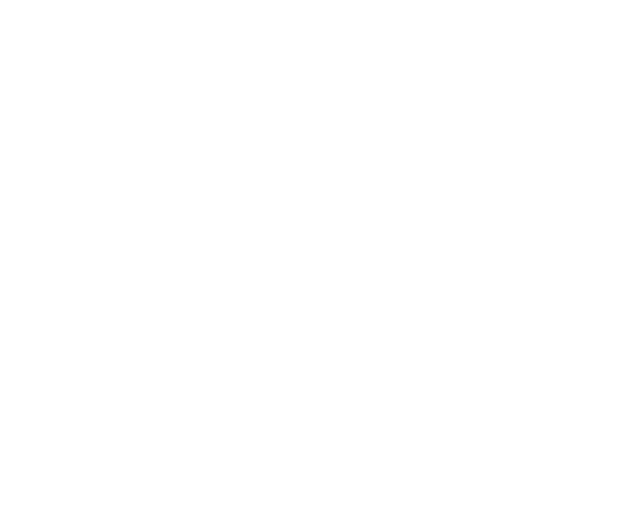
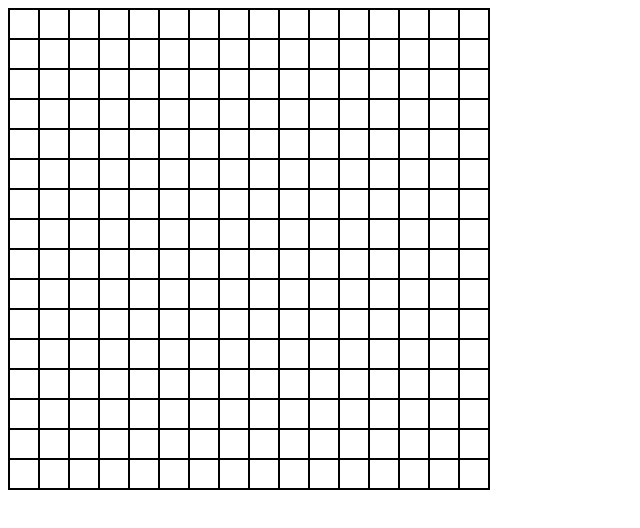
Before and after one commit to jasonzenarosa/etch-a-sketch, a plain HTML site: page index.html in a window 1280 px wide. Shown: the whole page, without its empty margins (0-640 px from the left). Drawn offline with Linux system fonts and the light colour scheme.

Commit message:
16x16 canvas

```diff
--- a/index.html
+++ b/index.html
@@ -4,9 +4,12 @@
     <meta charset="UTF-8">
     <meta http-equiv="X-UA-Compatible" content="IE=edge">
     <meta name="viewport" content="width=device-width, initial-scale=1.0">
-    <title>Etch a Sketch</title>
+    <link rel="stylesheet" href="styles.css">
+    <title>Pixel Art</title>
 </head>
 <body>
+
+    <div class="container"></div>
     <script src="script.js"></script>
 </body>
 </html></html>
--- a/script.js
+++ b/script.js
@@ -0,0 +1,19 @@
+const container = document.querySelector('.container');
+
+for (let i = 0; i < 16; i++) {
+    let row = document.createElement('div');
+    row.classList.add('row');
+    for (let j = 0; j < 16; j++) {
+        let pixel = document.createElement('div');
+        pixel.classList.add('pixel');
+        row.appendChild(pixel);
+    }
+    container.appendChild(row);
+}
+
+const pixels = document.querySelectorAll('.pixel');
+pixels.forEach((pixel) => {
+    pixel.addEventListener('click', () => {
+        pixel.classList.add('activated');
+    });
+});
--- /dev/null
+++ b/styles.css
@@ -0,0 +1,26 @@
+* {
+    box-sizing: border-box;
+}
+
+/* etch a sketch canvas */
+.container {
+    width: min-content;
+    border: 1px solid black;
+}
+
+.row {
+    display: flex;
+}
+
+.pixel {
+    height: 30px;
+    width: 30px;
+    border: 1px solid black;
+}
+.pixel:hover {
+    background-color: lightgreen;
+}
+
+.activated, .activated.pixel:hover {
+    background-color: mediumseagreen;
+}
```
